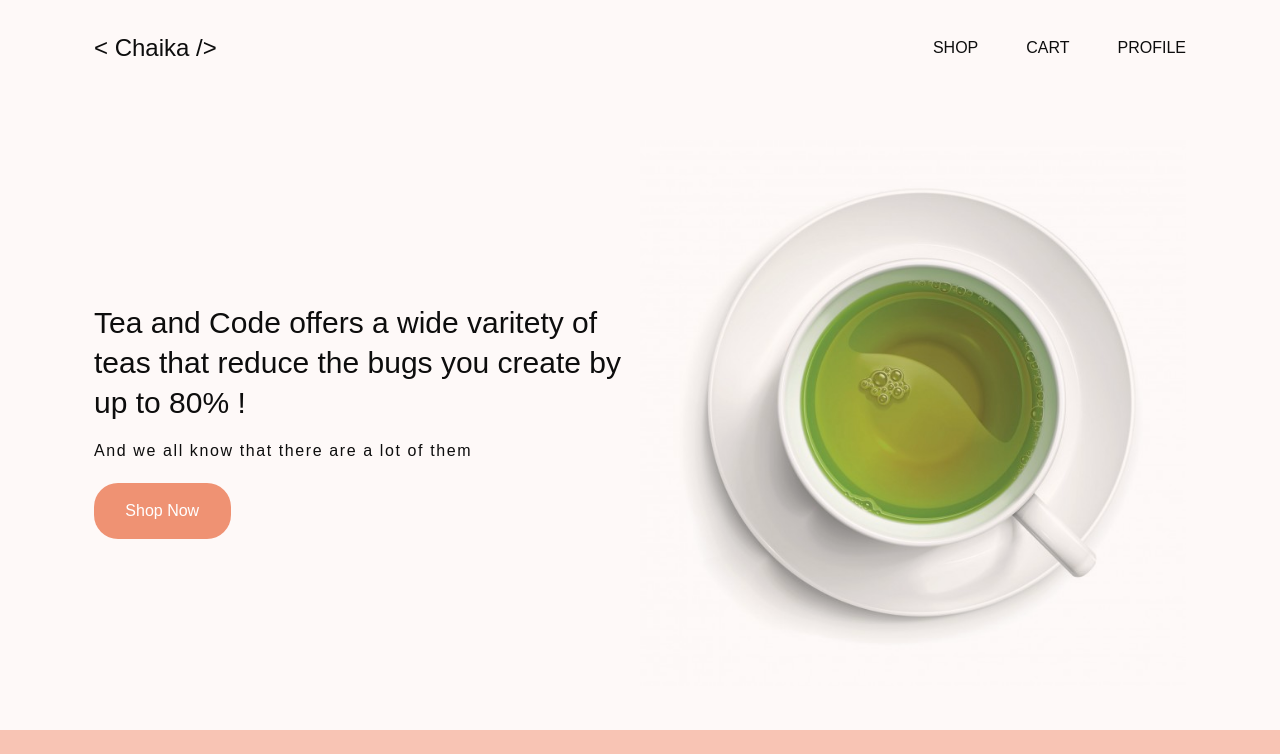
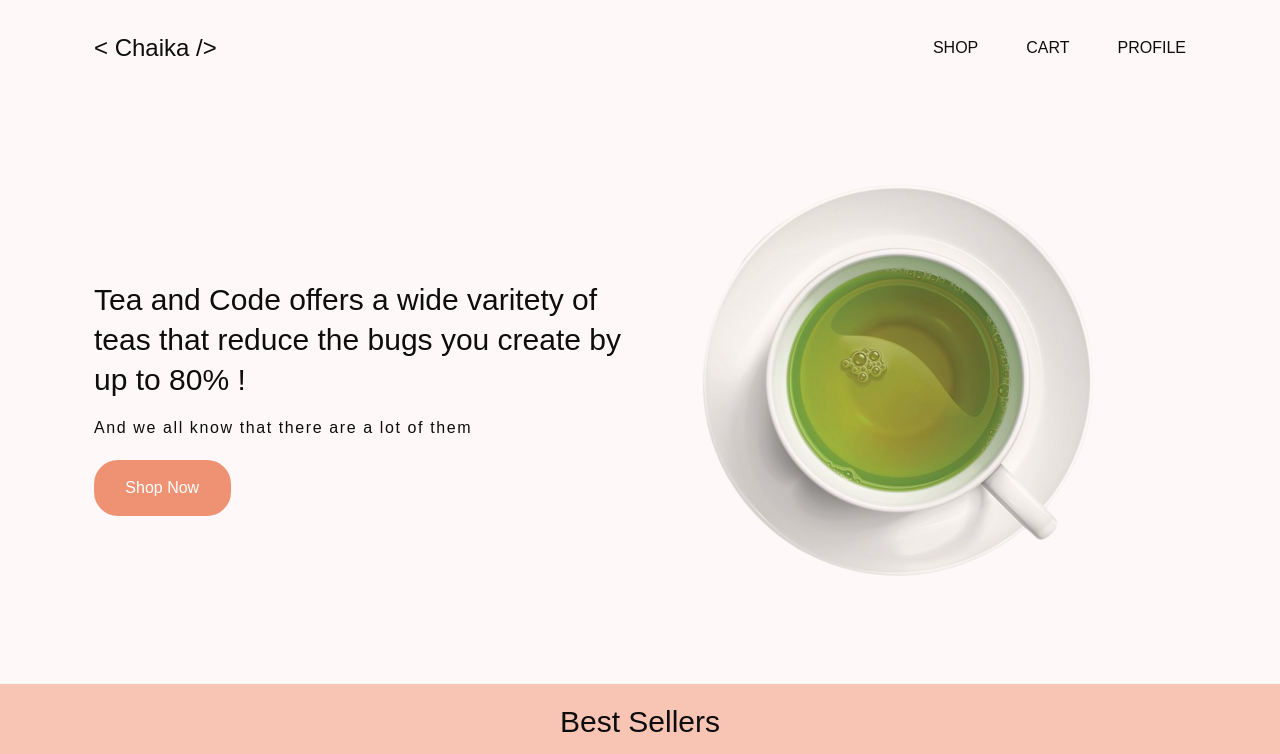
Before and after one commit to Mopcho/mopcommerce, a React (Create React App) app in the folder client/: page / in a window 1280 px wide. Shown: the top 754 px of the page. Built offline with nearby package versions, Linux system fonts and the light colour scheme; the HTML template or start-up script is replaced by a standard one.

Commit message:
Added animations

```diff
--- a/client/src/components/Hero/Hero.tsx
+++ b/client/src/components/Hero/Hero.tsx
@@ -1,19 +1,20 @@
+import { StyledHero } from "components/styles/StyledHero.styled";
 import { FC } from "react";
 import { NavLink } from "react-router-dom";
 
 export const Hero: FC = () => {
     return (
-        <section className="container flex justify-between py-11 text-third flex-col sm:flex-row items-center">
-            <div className="flex flex-col justify-evenly flex-1 w-full sm:w-3/6 items-center sm:items-start gap-5">
-                <div className="text-center sm:text-left">
-                    <h1 className="text-3xl py-4 leading-10">Tea and Code offers a wide varitety of teas that reduce the bugs you create by up to 80% !</h1>
-                    <p className="tracking-widest">And we all know that there are a lot of them </p>
-                </div>
+        <StyledHero className="container flex justify-between py-11 text-third flex-col sm:flex-row items-center">
+            <div className="flex flex-col justify-evenly flex-1 w-full sm:w-3/6 items-center sm:items-start gap-5 slide-left">
+                    <div className="text-center sm:text-left delay-200 ease-in">
+                        <h1 className="text-3xl py-4 leading-10">Tea and Code offers a wide varitety of teas that reduce the bugs you create by up to 80% !</h1>
+                        <p className="tracking-widest">And we all know that there are a lot of them </p>
+                    </div>
                 <NavLink to="/shop" className="py-4 px-4 w-1/4 text-center bg-main text-white rounded-3xl hover:scale-110">Shop Now</NavLink>
             </div>
-            <div className="w-3/6">
-                <img src={require('./hero-image.jpg')} alt="hero" className="mix-blend-multiply"></img>
+            <div className="w-3/6 slide-right">
+                <img src={require('./tea.png')} alt="hero" className="mix-blend-multiply"></img>
             </div>
-        </section>
+        </StyledHero>
     )
 }
--- a/client/src/components/styles/ImageCard.styled.js
+++ b/client/src/components/styles/ImageCard.styled.js
@@ -3,6 +3,17 @@ import styled from 'styled-components';
 export const ImageCard = styled.div`
 	display: flex;
 	flex-direction: column;
+
+	animation: slide-bottom 1s ease-in;
+
+	@keyframes slide-bottom {
+		from {
+			transform: translateY(100%);
+		}
+		to {
+			transform: translateY(0);
+		}
+	}
 
 	img {
 		height: 300px;
--- /dev/null
+++ b/client/src/components/styles/StyledHero.styled.js
@@ -0,0 +1,29 @@
+import styled from 'styled-components';
+
+export const StyledHero = styled.div`
+	.slide-left {
+		animation: slide-left 1s ease-in;
+	}
+
+	.slide-right {
+		animation: slide-right 1s ease-in;
+	}
+
+	@keyframes slide-left {
+		from {
+			transform: translateX(-100%);
+		}
+		to {
+			transform: translateX(0);
+		}
+	}
+
+	@keyframes slide-right {
+		from {
+			transform: translateX(100%);
+		}
+		to {
+			transform: translateX(0);
+		}
+	}
+`;
```
Also changed, not shown: client/src/components/Hero/hero-image.jpg (deleted), client/src/components/Hero/tea.png (added).
